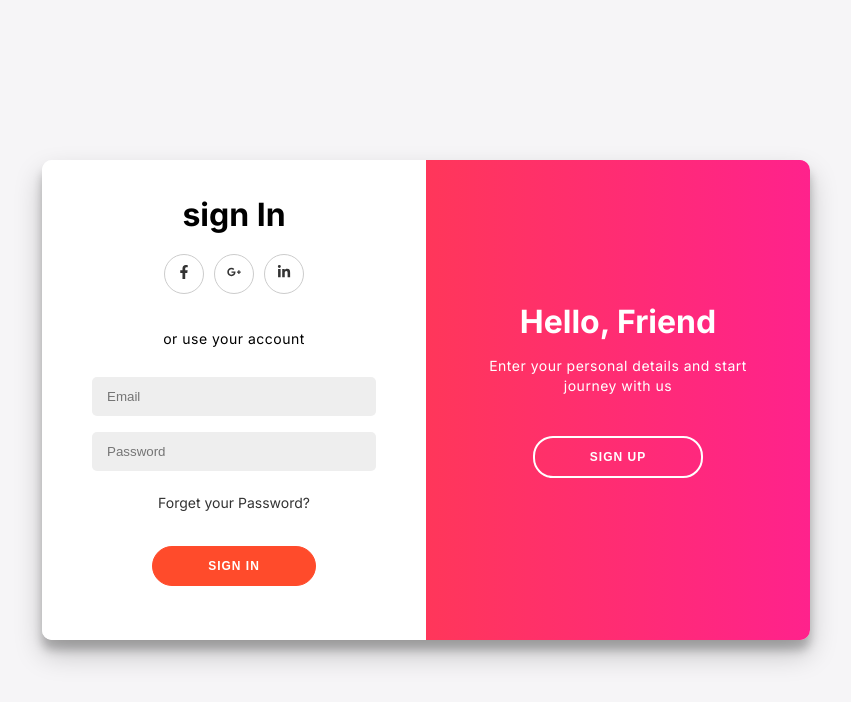
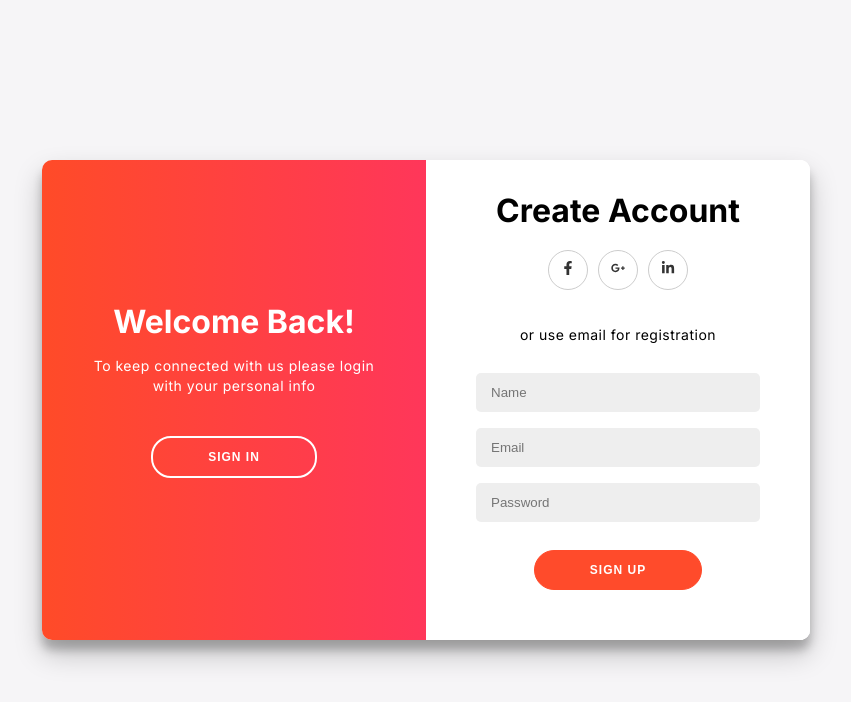
Before and after one commit to TiagoNarita/checkList-App, a Next.js app: page / in a window 1280 px wide. Both pictures are taken after a click on the button "SIGN UP". Shown: the top 702 px of the page, without its empty margins (214-1065 px from the left). Built offline with nearby package versions, Linux system fonts and the light colour scheme.

Commit message:
what a beautifull work

```diff
--- a/app/page.module.css
+++ b/app/page.module.css
@@ -104,11 +104,11 @@
   border: 2px solid #fff;
 }
 
-.container.right-panel-active .signIn {
+.container.rightPanelActive .signIn {
   transform: translateX(100%);
 }
 
-.container.right-panel-active .signUp {
+.container.rightPanelActive .signUp {
   transform: translateX(100%);
   opacity: 1;
   z-index: 5;
@@ -125,7 +125,7 @@
   z-index: 100;
 }
 
-.container.right-panel-active .overlayContainer {
+.container.rightPanelActive .overlayContainer {
   transform: translateX(-100%);
 }
 
@@ -141,7 +141,7 @@
   transition: transform 0.6s ease-in-out;
 }
 
-.container.right-panel-active .overlay {
+.container.rightPanelActive .overlay {
   transform: translateX(50%);
 }
 
@@ -169,11 +169,11 @@
   transform: translateX(0);
 }
 
-.container.right-panel-active .overlayLeft {
+.container.rightPanelActive .overlayLeft {
   transform: translateX(0);
 }
 
-.container.right-panel-active .overlayRight {
+.container.rightPanelActive .overlayRight {
   transform: translateX(20%);
 }
 
--- a/app/page.tsx
+++ b/app/page.tsx
@@ -1,29 +1,49 @@
+"use client";
+
 import { FaFacebookF, FaGooglePlusG, FaLinkedinIn } from "react-icons/fa";
 import styles from "./page.module.css";
+import { useState } from "react";
 
 export default function Home() {
+  const [isRightPanelActive, setIsRightPanelActive] = useState(false);
+
+  const handleSignUpClick = () => {
+    setIsRightPanelActive(true);
+  };
+
+  const handleSignInClick = () => {
+    setIsRightPanelActive(false);
+  };
+
   return (
-    <main className={styles.main}>
-      <div className={styles.container}>
+    <main id="main" className={styles.main}>
+      <div
+        className={`${styles.container} ${
+          isRightPanelActive ? styles.rightPanelActive : ""
+        }`}
+      >
         <div className={styles.signUp}>
           <form className={styles.form}>
             <h1 className={styles.title}>Create Account</h1>
             <div className={styles.socialContainer}>
-              <a href="#">
+              <a href="#" className={styles.icon}>
+                <i>
+                  <FaFacebookF />
+                </i>
+              </a>
+              <a href="#" className={styles.icon}>
                 <i>
                   <FaGooglePlusG />
                 </i>
               </a>
-              <a href="#">
-                <i></i>
-              </a>
-              <a href="#">
-                <i></i>
+              <a href="#" className={styles.icon}>
+                <i>
+                  <FaLinkedinIn />
+                </i>
               </a>
             </div>
             <p className={styles.p}>or use email for registration</p>
 
-            <FaGooglePlusG />
             <input
               className={styles.inputPlace}
               type="text"
@@ -88,7 +108,11 @@ export default function Home() {
               <p className={styles.p}>
                 To keep connected with us please login with your personal info
               </p>
-              <button className={styles.buttonPut} id={styles.signInButton}>
+              <button
+                onClick={handleSignInClick}
+                className={styles.buttonPut}
+                id={styles.signInButton}
+              >
                 Sign In
               </button>
             </div>
@@ -97,14 +121,18 @@ export default function Home() {
               <p className={styles.p}>
                 Enter your personal details and start journey with us
               </p>
-              <button className={styles.buttonPut} id={styles.signInButton}>
+              <button
+                onClick={handleSignUpClick}
+                className={styles.buttonPut}
+                id={styles.signInButton}
+              >
                 Sign Up
               </button>
             </div>
           </div>
         </div>
       </div>
-      <script type="text/javascript"></script>
+      <script type="text/javascript">const</script>
     </main>
   );
 }
```
